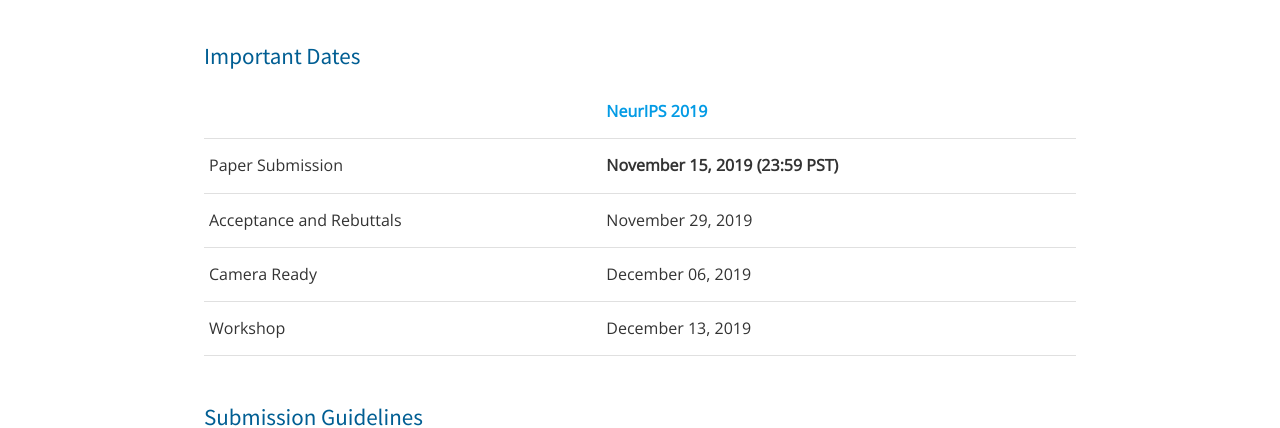
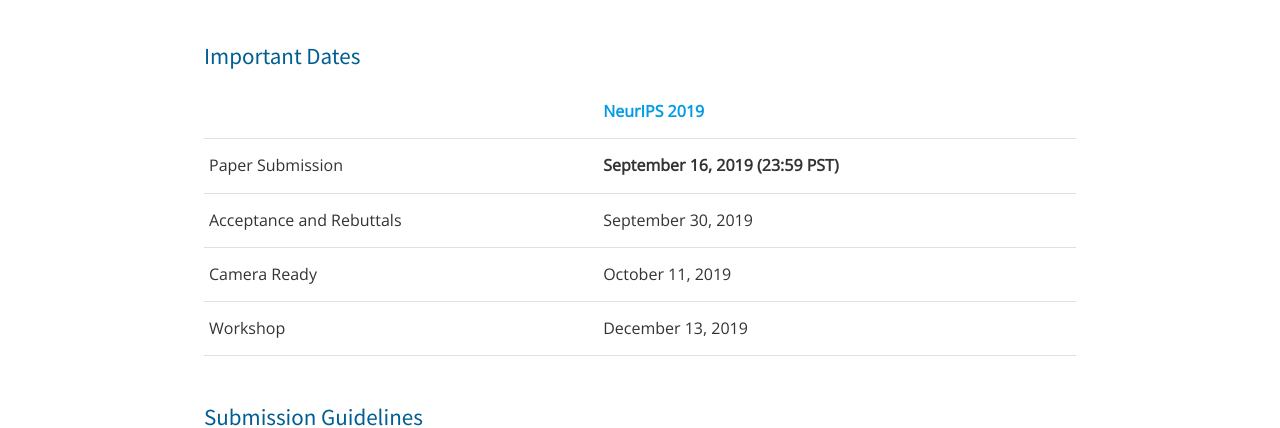
Before and after one commit to mgoldfar/emc2-web, a Jekyll site: the page built from submission.html, in a window 1280 px wide. Shown: the part 141-569 px from the top of the page. Built offline with Jekyll 4.4.1, drawn with Linux system fonts in a browser that asks for light colours.

Commit message:
Fixed subission dates for neurips'19

```diff
--- a/_editions/5-neurips-19.html
+++ b/_editions/5-neurips-19.html
@@ -13,7 +13,7 @@
 show_on_submission_page: True
 show_program_summary: False
 submission_url: https://easychair.org/conferences/?conf=emc22
-submission_deadline: 2019-11-15
-submission_acceptance: 2019-11-29
-submission_camera_ready: 2019-12-06
+submission_deadline: 2019-09-16
+submission_acceptance: 2019-09-30
+submission_camera_ready: 2019-10-11
 ---
```
